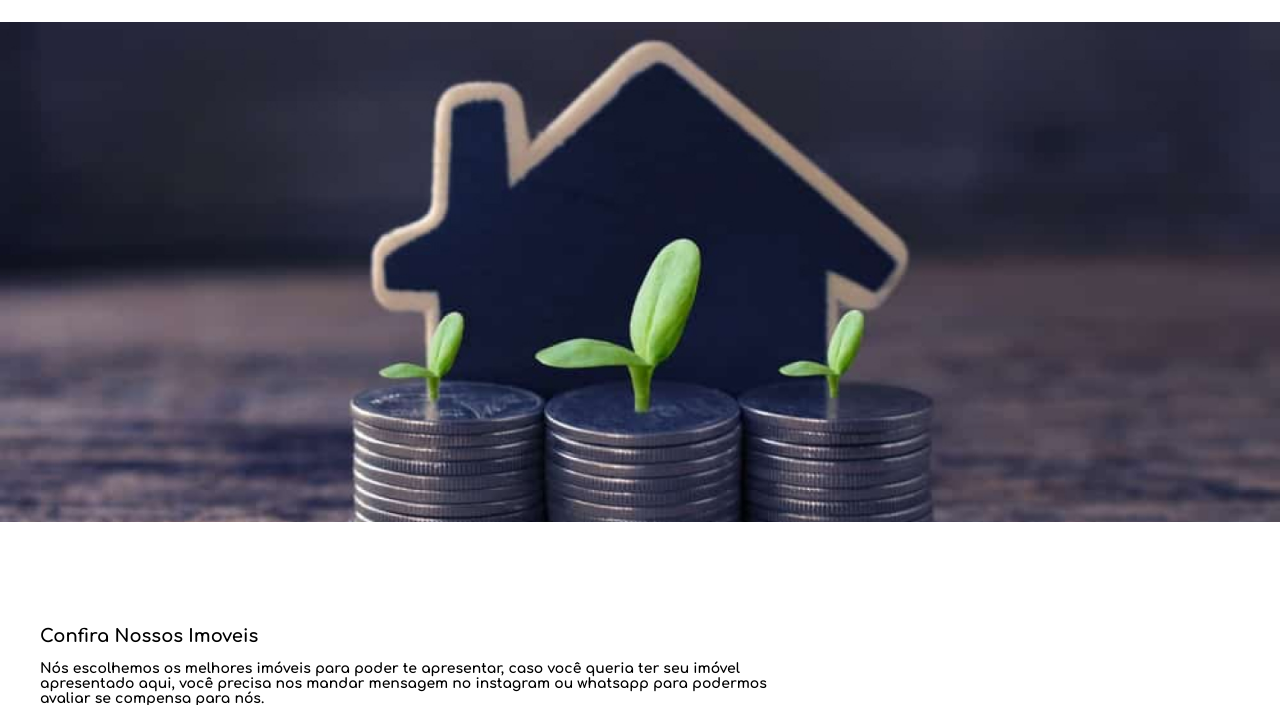
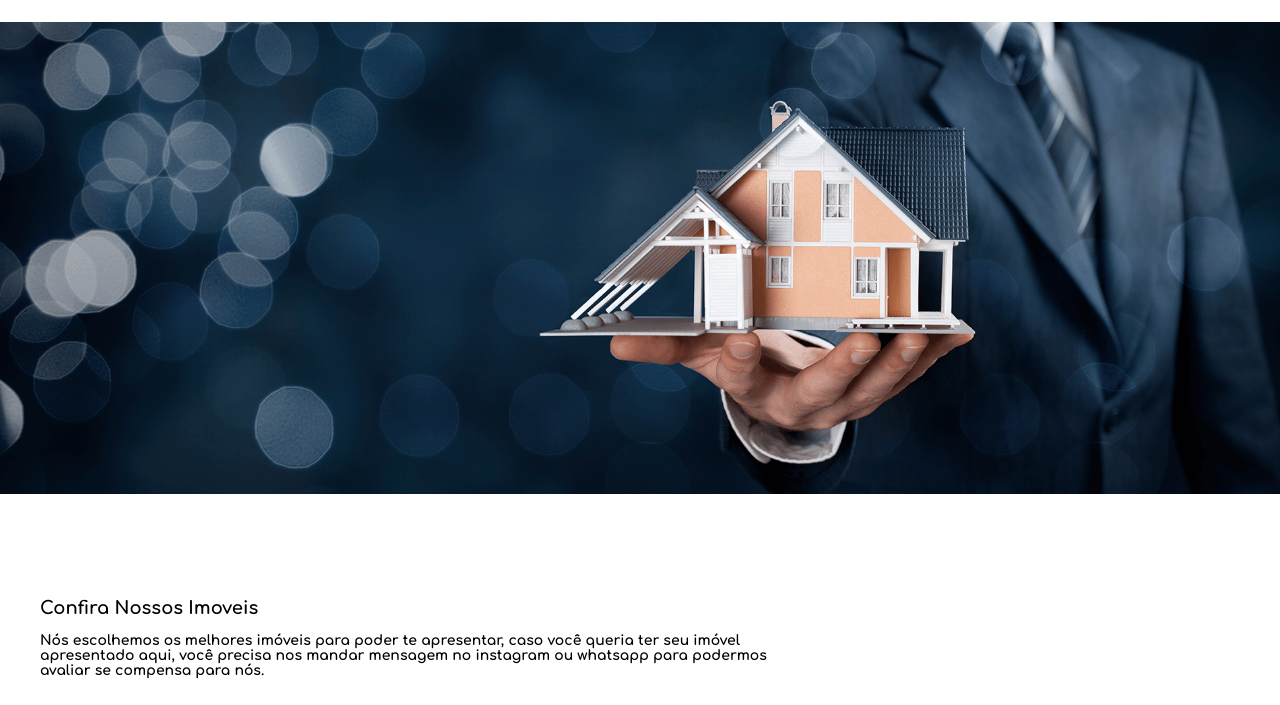
Before and after one commit to EfN152004/Projeto-Imobiliaria, a plain HTML site: page index.html in a window 1280 px wide. Shown: the part 48-753 px from the top of the page. Drawn offline with Linux system fonts and the light colour scheme.

Commit message:
imagem nova no index

```diff
--- a/index.html
+++ b/index.html
@@ -35,7 +35,7 @@
 
         <section>
 
-            <img src="img/banner.jpg" class="img" alt="uma casa com mudinhas na frente" style="width: 100%;">
+            <img src="img/banner-imobiliaria.png" class="img" alt="uma casa com mudinhas na frente" style="width: 100%;">
 
         </section>
     </header>
```
